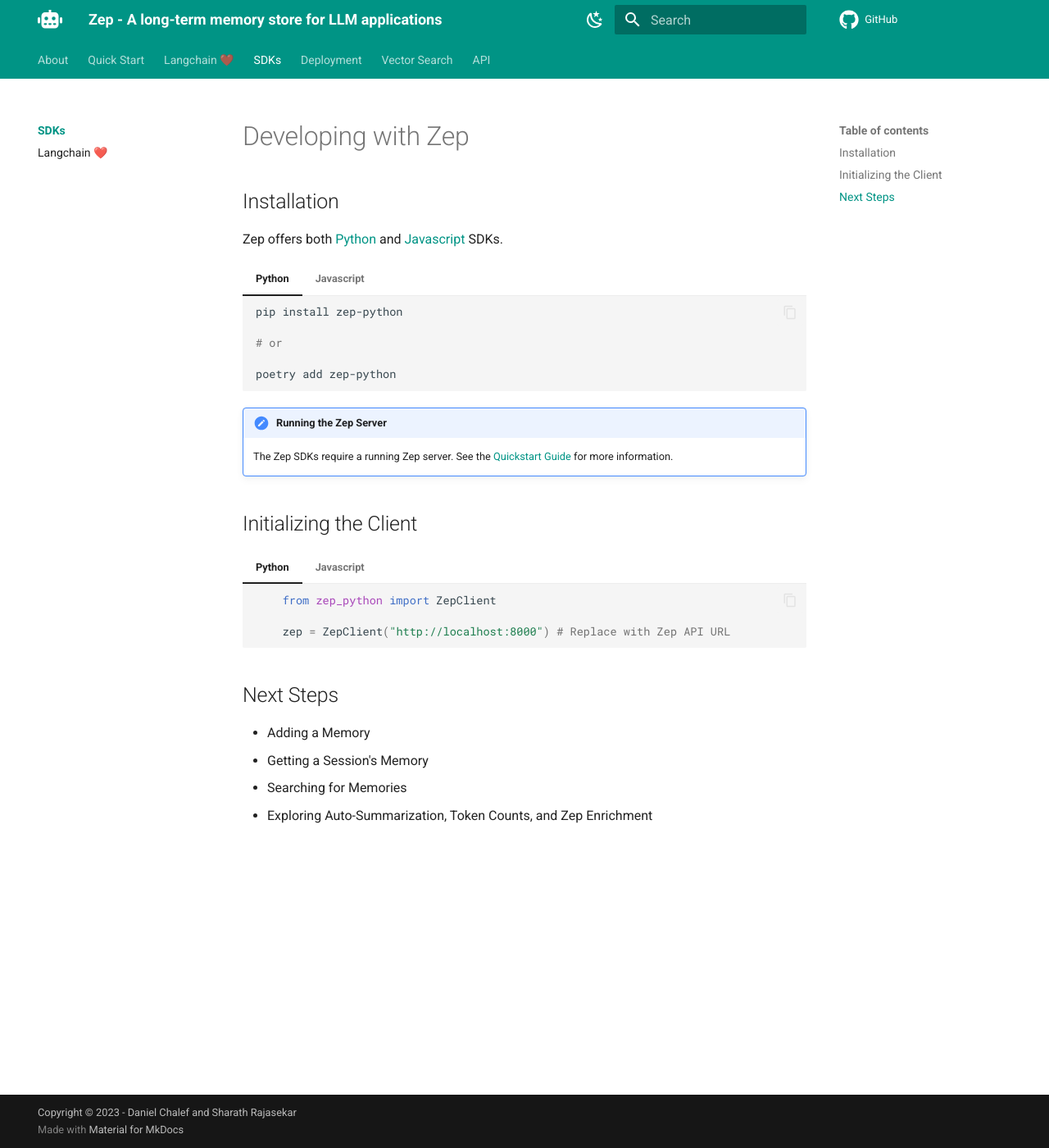
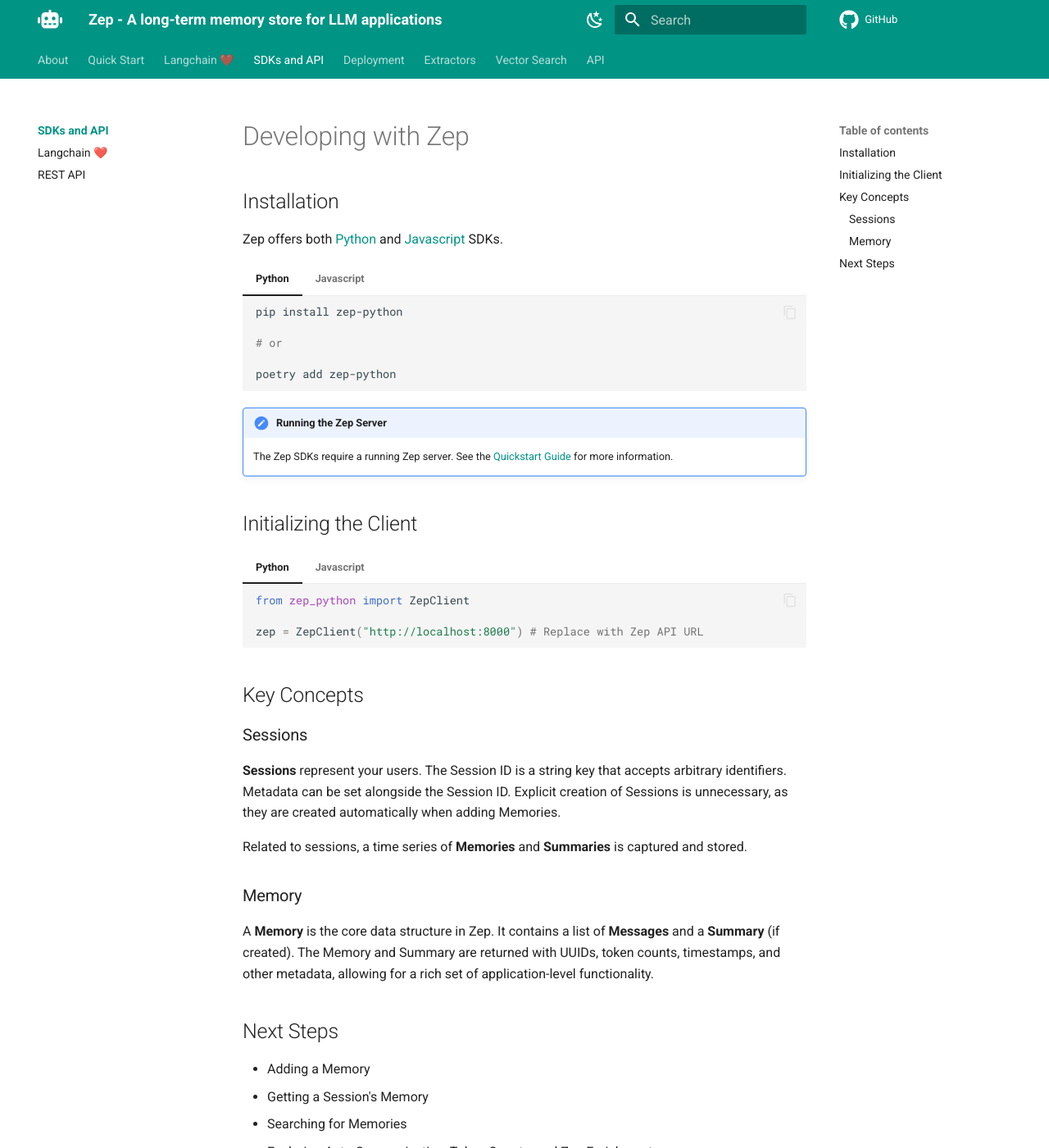
Before and after one commit to getzep/docs.getzep.com, an MkDocs documentation site: the page built from docs/sdk/index.md, in a window 1280 px wide and 1400 px high. Shown: the whole window at 82% size. Built offline with MkDocs 1.6.1 and Material for MkDocs 9.7.7, drawn with Linux system fonts in a browser that asks for light colours; comment, search, counter and statistics services are not loaded.

Commit message:
snapshot

````diff
--- a/docs/sdk/index.md
+++ b/docs/sdk/index.md
@@ -1,6 +1,7 @@
 # Developing with Zep
 
 ## Installation
+
 Zep offers both [Python](https://github.com/getzep/zep-python) and [Javascript](https://github.com/getzep/zep-js) SDKs.
 
 === "Python"
@@ -24,25 +25,41 @@
     ```
 
 !!! note "Running the Zep Server"
+
     The Zep SDKs require a running Zep server. See the [Quickstart Guide](deployment/quickstart) for more information.
 
 ## Initializing the Client
 
 === "Python"
+
     ```python
-        from zep_python import ZepClient
+    from zep_python import ZepClient
 
-        zep = ZepClient("http://localhost:8000") # Replace with Zep API URL
+    zep = ZepClient("http://localhost:8000") # Replace with Zep API URL
     ```
 
 === "Javascript"
+
     ```javascript
-        import { ZepClient } from "zep-js";
+    import { ZepClient } from "zep-js";
 
-        const zep = new ZepClient("http://localhost:8000"); // Replace with Zep API URL
+    const zep = new ZepClient("http://localhost:8000"); // Replace with Zep API URL
     ```
 
+## Key Concepts
+
+### Sessions
+
+**Sessions** represent your users. The Session ID is a string key that accepts arbitrary identifiers. Metadata can be set alongside the Session ID. Explicit creation of Sessions is unnecessary, as they are created automatically when adding Memories.
+
+Related to sessions, a time series of **Memories** and **Summaries** is captured and stored.
+
+### Memory
+
+A **Memory** is the core data structure in Zep. It contains a list of **Messages** and a **Summary** (if created). The Memory and Summary are returned with UUIDs, token counts, timestamps, and other metadata, allowing for a rich set of application-level functionality.
+
 ## Next Steps
+
 - Adding a Memory
 - Getting a Session's Memory
 - Searching for Memories
--- /dev/null
+++ b/docs/stylesheets/extra.css
@@ -0,0 +1,15 @@
+.language-text {
+  word-wrap: normal;
+  max-width: 100%;
+  overflow-wrap: break-word;
+  word-wrap: break-word;
+}
+
+.language-text pre {
+  white-space: pre-wrap;
+  word-break: break-all;
+  overflow-x: hidden;
+}
+.language-text code {
+  white-space: pre-wrap;
+}
--- a/mkdocs.yml
+++ b/mkdocs.yml
@@ -2,6 +2,8 @@
 repo_url: https://github.com/getzep/zep
 site_description: Zep stores, summarizes, embeds, indexes, and enriches LLM app / AI chatbot histories.
 copyright: Copyright &copy; 2023 - Daniel Chalef and Sharath Rajasekar
+extra_css:
+  - stylesheets/extra.css
 nav:
   - About:
       - index.md
@@ -9,12 +11,16 @@
   - Quick Start:
       - deployment/quickstart.md
   - Langchain ❤️: sdk/langchain.md
-  - SDKs:
+  - SDKs and API:
       - sdk/index.md
       - Langchain ❤️: sdk/langchain.md
+      - REST API: sdk/api.md
   - Deployment:
       - deployment/index.md
-      - Config: config/index.md
+      - Quick Start: deployment/quickstart.md
+      - Config: deployment/config.md
+  - Extractors:
+      - extractors/index.md
   - Vector Search: memory_search.md
   - API:
       - api/index.md
````
Also changed, not shown: docs/api/index.md (deleted, +0 -159 lines), docs/config/index.md (deleted, +0 -27 lines), docs/deployment/config.md (added, +29 -0 lines), docs/deployment/quickstart.md (+6 -3 lines), docs/extractors/index.md (added, +54 -0 lines), docs/index.md (+4 -0 lines), docs/sdk/api.md (added, +166 -0 lines), docs/sdk/langchain.md (+2 -1 lines), 2 other files.
